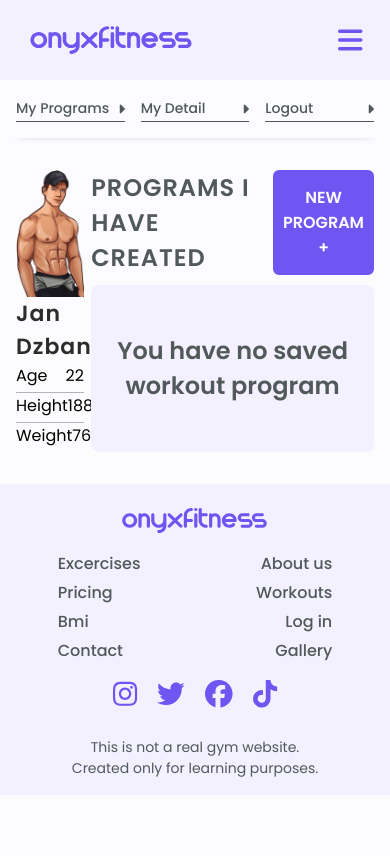
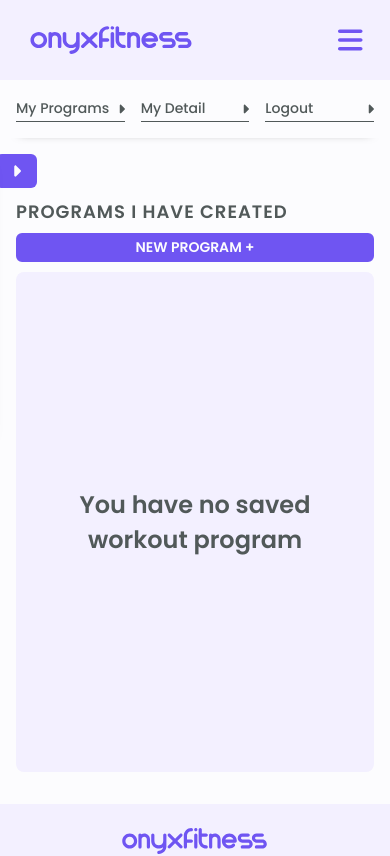
Before and after one commit to xFluzr/Onyx-Fitness, a React (Create React App) app: page /profile in a window 390 px wide. Shown: the top 856 px of the page. Built offline with nearby package versions, Linux system fonts and the light colour scheme.

Commit message:
User info modal added

```diff
--- /dev/null
+++ b/src/components/profile/MyDetails.js
@@ -0,0 +1,22 @@
+import React from "react";
+import "../profile/myProgramsAndMyDetails.css";
+
+const MyDetails = () => {
+    return (
+        <section id="my-details">
+            <div className="my-details__header">
+                <h1 className="my-details__title">
+                    My details
+                </h1>
+                <button className="my-details__save">
+                    save changes
+                </button>
+            </div>
+            <div className="details__box">
+
+            </div>
+        </section>
+    )
+}
+
+export default MyDetails;
--- a/src/components/profile/MyPrograms.js
+++ b/src/components/profile/MyPrograms.js
@@ -1,7 +1,8 @@
-import React from "react";
-import "../profile/myPrograms.css";
+import React, { useState } from "react";
+import "../profile/myProgramsAndMyDetails.css";
 
 const MyPrograms = () => {
+    const [workoutPrograms, setWorkoutPrograms] = useState("")
     return (
         <section id="my-programs">
             <div className="my-programs__header">
@@ -13,7 +14,13 @@ const MyPrograms = () => {
                 </button>
             </div>
             <div className="programs__box">
-                <p className="no-program">You have no saved workout program</p>
+                {
+                    workoutPrograms === "" ? (
+                        <p className="no-program">You have no saved workout program</p>
+                    ) : (
+                        <p className="no-program">Thats your workout programs</p>
+                    )
+                }
             </div>
         </section>
     )
--- a/src/components/profile/UserInfo.js
+++ b/src/components/profile/UserInfo.js
@@ -1,5 +1,7 @@
 import React, {useState} from "react";
 import "../profile/userInfo.css";
+import { FontAwesomeIcon } from "@fortawesome/react-fontawesome";
+import {faXmark} from "@fortawesome/free-solid-svg-icons"
 
 import Woman from "../../assets/profile/woman.png";
 import Man from "../../assets/profile/man.png";
@@ -7,6 +9,11 @@ import UserDetail from "./UserDetail";
 
 const UserInfo = () => {
     const [gender, setGender] = useState("man")
+
+    const toggleUserInfo = () => {
+        document.body.classList.toggle("user-info-open")
+    }
+
     return (
         <section id="user-info">
             <figure className="user-info__img--wrapper">
@@ -15,10 +22,13 @@ const UserInfo = () => {
                      alt="profile photo"
                 />
             </figure>
-            <p className="user-info__name">Jan Dzban</p>
-            <UserDetail detail="Age" value="22"/>
-            <UserDetail detail="Height" value="188"/>
-            <UserDetail detail="Weight" value="76"/>
+            <div className="user-info__box">
+                <p className="user-info__name">Jan Dzban</p>
+                <UserDetail detail="Age" value="22"/>
+                <UserDetail detail="Height" value="188"/>
+                <UserDetail detail="Weight" value="76"/>
+            </div>
+            <FontAwesomeIcon className="user-info__close--icon" icon={faXmark} onClick={toggleUserInfo}/>
         </section>
     )
 }
--- a/src/components/profile/myPrograms.css
+++ b/src/components/profile/myProgramsAndMyDetails.css
@@ -1,16 +1,19 @@
-#my-programs{
+#my-programs,
+#my-details{
     width: 79%;
     display: flex;
     flex-direction: column;
 }
 
-.my-programs__header{
+.my-programs__header,
+.my-details__header{
     display: flex;
     width: 100%;
     justify-content: space-between;
 }
 
-.my-programs__title{
+.my-programs__title,
+.my-details__title{
     text-transform: uppercase;
     letter-spacing: 1px;
     font-weight: 600;
@@ -18,7 +21,8 @@
     color: var(--light-gray);
 }
 
-.my-programs__add{
+.my-programs__add,
+.my-details__save{
     border: none;
     text-transform: uppercase;
     font-weight: 600;
@@ -31,17 +35,20 @@
     transition: all 300ms ease;
 }
 
-.my-programs__add:hover{
+.my-programs__add:hover,
+.my-details__save:hover{
     color: var(--purple);
     background-color: var(--background);
     border: 2px solid var(--purple);
 }
 
-.my-programs__add:active{
+.my-programs__add:active,
+.my-details__save:active{
     transform: scale(0.9);
 }
 
-.programs__box{
+.programs__box,
+.details__box{
     margin-top: 0.625rem;
     display: flex;
     width: 100%;
@@ -65,3 +72,48 @@
         font-size: 1.5rem;
     }
 }
+
+@media screen and (max-width: 800px) {
+    #my-programs,
+    #my-details{
+        width: 100%;
+        display: flex;
+        flex-direction: column;
+    }
+
+    .my-programs__title,
+    .my-details__title{
+        font-weight: 600;
+        font-size: 1.125rem;
+    }
+
+    .my-programs__add,
+    .my-details__save{
+        font-size: 0.875rem;
+    }
+
+    .programs__box,
+    .details__box{
+        min-height: 500px;
+    }
+}
+
+@media screen and (max-width: 475px) {
+    .my-programs__header,
+    .my-details__header{
+        display: flex;
+        flex-direction: column;
+        text-align: left;
+    }
+
+    .my-programs__title,
+    .my-details__title{
+        font-weight: 600;
+        font-size: 1.125rem;
+    }
+
+    .my-programs__add,
+    .my-details__save{
+       margin-top: 0.5rem;
+    }
+}
--- a/src/components/profile/userInfo.css
+++ b/src/components/profile/userInfo.css
@@ -27,8 +27,71 @@
     right: 0;
 }
 
+.user-info__close--icon{
+    display: none;
+}
+
 @media screen and (max-width: 1024px) {
     .user-info__name{
         font-size: 1.375rem;
     }
 }
+
+@media screen and (max-width: 800px) {
+    #user-info{
+        position: absolute;
+        background-color: var(--background);
+        width: 500px;
+        flex-direction: row;
+        transform: translateX(-110%);
+        transition: all 300ms ease;
+        border-radius: 0.375rem;
+        -webkit-box-shadow: 16px 11px 15px -9px rgba(66, 68, 90, 0.56);
+        -moz-box-shadow: 16px 11px 15px -9px rgba(66, 68, 90, 0.56);
+        box-shadow: 16px 11px 15px -9px rgba(66, 68, 90, 0.56);
+    }
+
+    .user-info-open #user-info{
+        transform: translateX(-5%);
+    }
+
+    .user-info__img--wrapper{
+        width: 35%;
+        padding-bottom: calc((325 / 450) * 100%);
+    }
+
+    .user-info__box{
+        margin-left: 6%;
+        width: 45%;
+    }
+
+    .user-info__close--icon{
+        display: block;
+        font-size: 2rem;
+        margin-top: 1%;
+        margin-left: 6%;
+        transition: all 300ms;
+    }
+
+    .user-info__close--icon:active{
+        transform: scale(0.8);
+    }
+}
+
+@media screen and (max-width: 500px) {
+    #user-info{
+        width: 98%;
+    }
+
+    .user-info-open #user-info{
+        transform: translateX(-5%);
+    }
+
+    .user-info__box{
+        margin-left: 5%;
+    }
+
+    .user-info__close--icon{
+        margin-left: 5%;
+    }
+}
--- a/src/pages/Profile.js
+++ b/src/pages/Profile.js
@@ -3,15 +3,33 @@ import "../pages/profile.css";
 import ProfileNavigation from "../components/profile/ProfileNavigation";
 import MyPrograms from "../components/profile/MyPrograms";
 import UserInfo from "../components/profile/UserInfo";
+import MyDetails from "../components/profile/MyDetails";
+import { FontAwesomeIcon } from "@fortawesome/react-fontawesome";
+import { faCaretRight } from "@fortawesome/free-solid-svg-icons"
 
 const Profile = () => {
+    const [showPrograms, setShowPrograms] = useState(true);
+
+    const toggleUserInfo = () => {
+        document.body.classList.toggle("user-info-open")
+    }
+
     return (
         <section id="profile">
             <ProfileNavigation />
             <div className="container">
                 <div className="profile__box">
+                    <button className="profile__dashbord--button" onClick={toggleUserInfo}>
+                        <FontAwesomeIcon className="profile__dashbord--icon" icon={faCaretRight} />
+                    </button>
                     <UserInfo />
-                    <MyPrograms />
+                    {
+                        showPrograms ? (
+                            <MyPrograms />
+                        ) : (
+                            <MyDetails />
+                        )
+                    }
                 </div>
             </div>
         </section>
--- a/src/pages/profile.css
+++ b/src/pages/profile.css
@@ -3,3 +3,46 @@
     display: flex;
     justify-content: space-between;
 }
+
+.profile__dashbord--button{
+    display: none;
+}
+
+@media screen and (max-width: 800px) {
+    .profile__box{
+        margin: 1rem 1rem 2rem 1rem;
+        display: flex;
+        justify-content: space-between;
+    }
+
+    .profile__dashbord--button{
+        display: block;
+        margin-bottom: 0.625rem;
+    }
+
+    .profile__box{
+        flex-direction: column;
+    }
+
+    .profile__dashbord--button{
+        margin-left: -20px;
+        align-self: flex-start;
+        border: none;
+        background-color: var(--purple);
+        color: var(--background);
+        padding: 0.5rem 1rem;
+        border-radius: 0.375rem;
+        display: flex;
+        align-items: center;
+        justify-content: center;
+        transition: all 300ms ease;
+    }
+
+    .profile__dashbord--button:active{
+        transform: scale(0.8);
+    }
+
+    .profile__dashbord--icon{
+        font-size: 1.125rem;
+    }
+}
```
